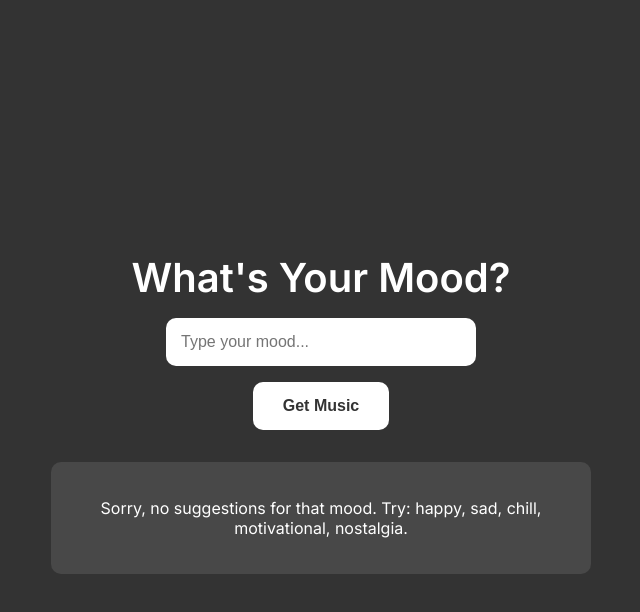
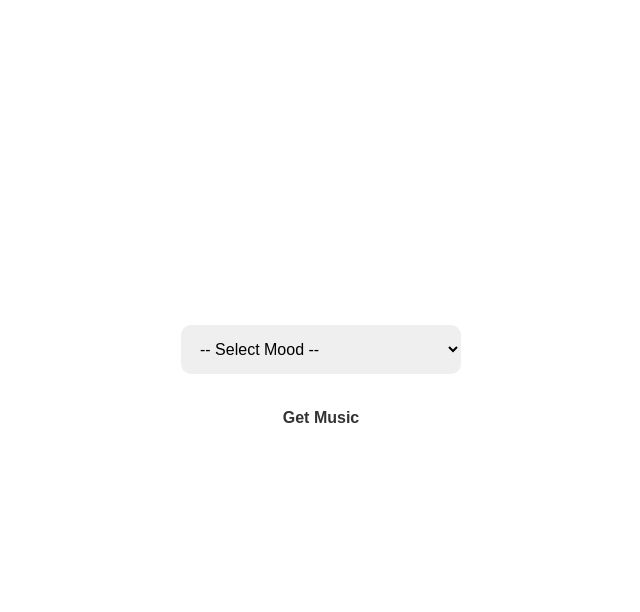
Before and after one commit to flowman17/MoodMix, a plain HTML site: page index.html in a window 1280 px wide. Both pictures are taken after a click on the button "Get Music". Shown: the whole page, without its empty margins (319-959 px from the left). Drawn offline with Linux system fonts and the light colour scheme.

Commit message:
index.html

```diff
--- a/index.html
+++ b/index.html
@@ -1,14 +1,14 @@
 <!DOCTYPE html>
 <html lang="en">
+
 <head>
   <meta charset="UTF-8" />
-  <meta name="viewport" content="width=device-width, initial-scale=1.0"/>
+  <meta name="viewport" content="width=device-width, initial-scale=1.0" />
   <title>Mood Music Recommender</title>
   <link href="https://fonts.googleapis.com/css2?family=Inter:wght@400;600&display=swap" rel="stylesheet">
   <style>
     body {
       font-family: 'Inter', sans-serif;
-      text-align: center;
       margin: 0;
       padding: 0;
       display: flex;
@@ -16,33 +16,34 @@
       align-items: center;
       justify-content: center;
       height: 100vh;
-      transition: background 0.5s;
+      transition: background-color 0.5s ease;
+      color: #fff;
+      text-align: center;
     }
 
     h1 {
       font-size: 2.5rem;
       margin-bottom: 1rem;
-      color: #fff;
     }
 
-    input {
+    select,
+    button {
       padding: 15px;
       font-size: 16px;
-      width: 280px;
       border: none;
       border-radius: 10px;
-      margin-bottom: 1rem;
+      margin: 10px;
+    }
+
+    select {
+      width: 280px;
     }
 
     button {
-      padding: 15px 30px;
-      font-size: 16px;
       background-color: #fff;
       color: #333;
-      border: none;
-      border-radius: 10px;
+      font-weight: bold;
       cursor: pointer;
-      font-weight: bold;
       transition: background-color 0.3s;
     }
 
@@ -57,7 +58,6 @@
       border-radius: 10px;
       width: 90%;
       max-width: 500px;
-      color: #fff;
     }
 
     .suggestions ul {
@@ -69,66 +69,93 @@
       margin: 8px 0;
     }
 
-    .suggestions a {
+    a {
       color: #fff;
+      text-decoration: none;
+    }
+
+    a:hover {
       text-decoration: underline;
     }
   </style>
 </head>
+
 <body>
   <h1>What's Your Mood?</h1>
-  <input type="text" id="moodInput" placeholder="Type your mood..." />
+  <select id="moodSelector">
+    <option value="">-- Select Mood --</option>
+    <option value="happy">Happy</option>
+    <option value="sad">Sad</option>
+    <option value="chill">Chill</option>
+    <option value="motivational">Motivational</option>
+    <option value="nostalgia">Nostalgia</option>
+  </select>
   <button onclick="suggestMusic()">Get Music</button>
   <div class="suggestions" id="musicSuggestions"></div>
 
   <script>
+    const moodColors = {
+      happy: '#FFD700',
+      sad: '#4682B4',
+      chill: '#98FB98',
+      motivational: '#DC143C',
+      nostalgia: '#A9A9A9'
+    };
+
     const moodLibrary = {
       happy: [
-        { title: "Happy - Pharrell Williams", url: "https://open.spotify.com/track/60nZcImufyMA1MKQY3dcCH" },
-        { title: "Uptown Funk - Mark Ronson ft. Bruno Mars", url: "https://open.spotify.com/track/32OlwWuMpZ6b0aN2RZOeMS" },
-        // Add 28 more here
+        "https://open.spotify.com/track/60nZcImufyMA1MKQY3dcCH",
+        "https://open.spotify.com/track/5WvAo7DNuPRmk4APhdPzi8",
+        "https://open.spotify.com/track/7fBv7CLKzipRk6EC6TWHOB",
+        // add 27 more Spotify links
       ],
       sad: [
-        { title: "Someone Like You - Adele", url: "https://open.spotify.com/track/4kflIGfjdZJW4ot2ioixTB" },
-        // Add 29 more
+        "https://open.spotify.com/track/0HqZX76SFLDz2aW8aiqi7G",
+        "https://open.spotify.com/track/2Fxmhks0bxGSBdJ92vM42m",
+        "https://open.spotify.com/track/5CmVI1jZlJbWLQzI04D5YO",
+        // add 27 more
       ],
       chill: [
-        { title: "Night Drive - Ari Lennox", url: "https://open.spotify.com/track/2Qv4uDvdohJpCjMkeU6R5R" },
-        // Add 29 more
+        "https://open.spotify.com/track/4W2Z6fH7xq9RZ9P8md9eHU",
+        "https://open.spotify.com/track/6QgjcU0zLnzq5OrUoSZ3OK",
+        "https://open.spotify.com/track/1Qrg8KqiBpW07V7PNxwwwL",
+        // add 27 more
       ],
       motivational: [
-        { title: "Stronger - Kanye West", url: "https://open.spotify.com/track/5tVA6TkbaAH9QMITTQRrNv" },
-        // Add 29 more
+        "https://open.spotify.com/track/1lDWb6b6ieDQ2xT7ewTC3G",
+        "https://open.spotify.com/track/7GhIk7Il098yCjg4BQjzvb",
+        "https://open.spotify.com/track/6zSpb8dQRaw0M1dK8PBwQz",
+        // add 27 more
       ],
       nostalgia: [
-        { title: "Summer of '69 - Bryan Adams", url: "https://open.spotify.com/track/3G69pLppihISnyb0yRmrZV" },
-        // Add 29 more
+        "https://open.spotify.com/track/6YvqWjhGD8mB5QXcbcUKtx",
+        "https://open.spotify.com/track/1xzi1Jcr7mEi9K2RfzLOqS",
+        "https://open.spotify.com/track/2U5V3d4RzGHCy7i43GZniY",
+        // add 27 more
       ]
     };
 
-    const moodColors = {
-      happy: "#FFD700",
-      sad: "#4682B4",
-      chill: "#98FB98",
-      motivational: "#FF6347",
-      nostalgia: "#A9A9A9"
-    };
+    function suggestMusic() {
+      const mood = document.getElementById('moodSelector').value;
+      const suggestionBox = document.getElementById('musicSuggestions');
 
-    function suggestMusic() {
-      const moodInput = document.getElementById('moodInput').value.trim().toLowerCase();
-      const suggestionsBox = document.getElementById('musicSuggestions');
+      if (!mood) {
+        suggestionBox.innerHTML = '<p>Please select a mood.</p>';
+        return;
+      }
 
-      if (moodLibrary[moodInput]) {
-        const songs = moodLibrary[moodInput];
-        const listHTML = songs.map(song => `<li><a href="${song.url}" target="_blank">${song.title}</a></li>`).join('');
-        suggestionsBox.innerHTML = `<h2>Suggested Songs:</h2><ul>${listHTML}</ul>`;
+      document.body.style.backgroundColor = moodColors[mood];
 
-        document.body.style.background = moodColors[moodInput] || "#333";
+      const songs = moodLibrary[mood];
+      if (songs && songs.length) {
+        suggestionBox.innerHTML = `<h2>Songs for ${mood.charAt(0).toUpperCase() + mood.slice(1)} Mood:</h2><ul>` +
+          songs.map(song => `<li><a href="${song}" target="_blank">Play on Spotify</a></li>`).join('') +
+          '</ul>';
       } else {
-        suggestionsBox.innerHTML = "<p>Sorry, no suggestions for that mood. Try: happy, sad, chill, motivational, nostalgia.</p>";
-        document.body.style.background = "#333";
+        suggestionBox.innerHTML = '<p>No songs found for this mood.</p>';
       }
     }
   </script>
 </body>
+
 </html>
```
